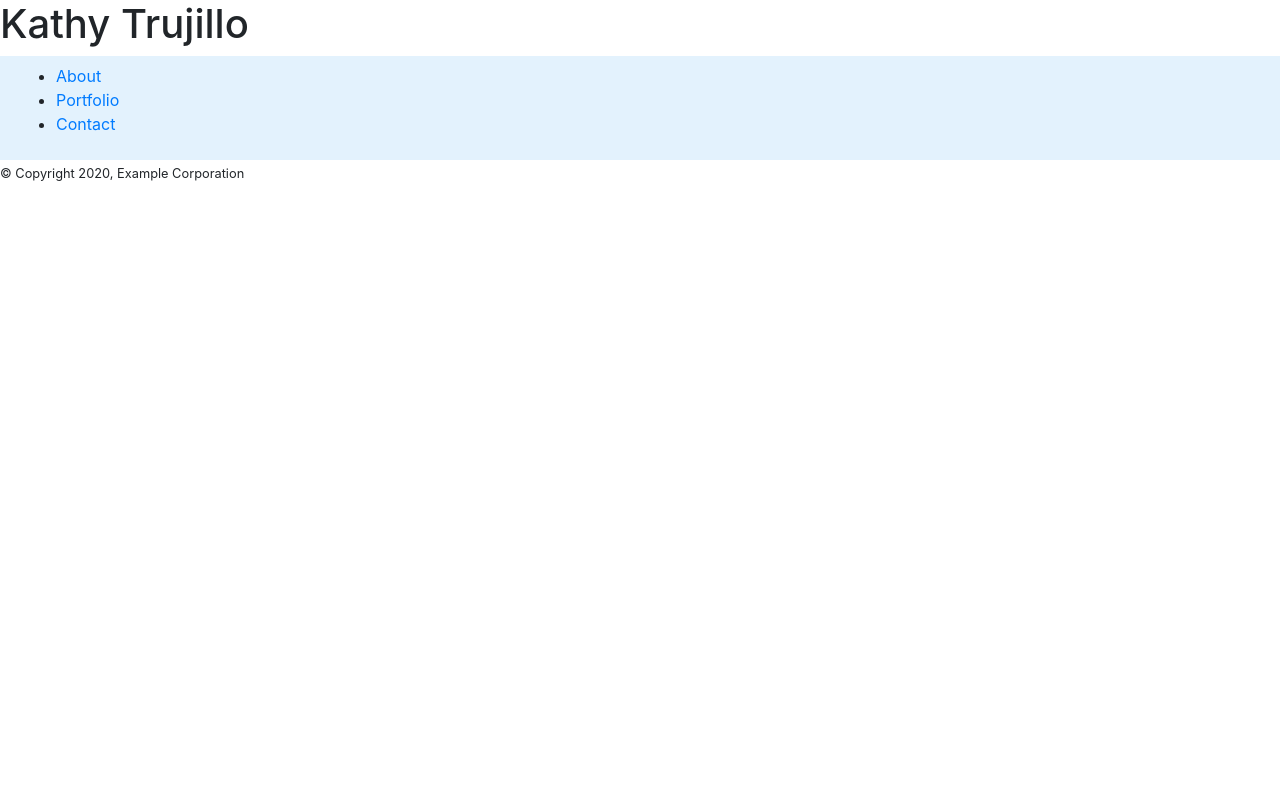
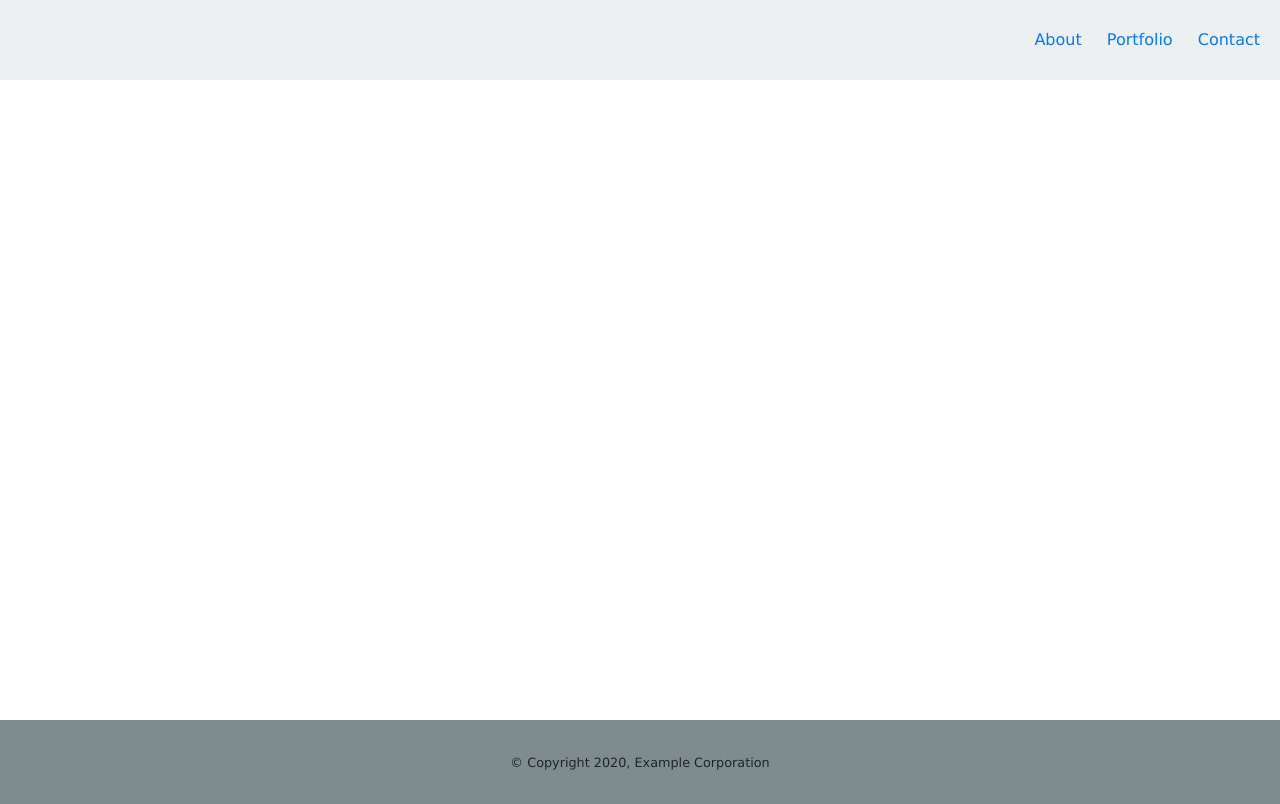
Before and after one commit to trukat/Bootstrap_portfolio, a plain HTML site: page index.html in a window 1280 px wide. Drawn offline with nearby package versions, Linux system fonts and the light colour scheme.

Commit message:
added portfolio and contact page

```diff
--- a/Assets/css/reset.css
+++ b/Assets/css/reset.css
@@ -1,3 +1,4 @@
 * {
     margin: 0;
+    font-family: 'Lucida Sans', 'Lucida Sans Regular', 'Lucida Grande', 'Lucida Sans Unicode', Geneva, Verdana, sans-serif
 }
--- a/Assets/css/style.css
+++ b/Assets/css/style.css
@@ -1,12 +1,32 @@
+
+
 nav {
+   height: 10vh;
+   position: relative;
+}
 
+.nav-items {
+    position: absolute;
+    top: 50%;
+    right: 20px;
+    transform: translate(0%, -50%);
+}
+
+.nav-items li {
+    display: inline;
+}
+
+.nav-items li:not(:last-child) {
+    margin-right: 20px;
 }
 
 main {
-
+    height: 80vh;
 }
 
 footer {
-
-
-}
+    padding: 30px;
+    background-color: #7f8c8d;
+    position: relative;
+    text-align: center;
+  }
--- a/index.html
+++ b/index.html
@@ -14,30 +14,25 @@
 
   <body>
     <header>
-      <h1>Kathy Trujillo</h1>
-      <nav class="navbar navbar-light" style="background-color: #e3f2fd;">
-          <ul>
-              <li class="nav-item">
-                  <a href="#nav-link" href="/index.html">About</a>
+      <nav class="navbar navbar-light" style="background-color: #ecf0f1;">
+          <ul class="nav-items">
+              <li>
+                  <a href="/index.html">About</a>
               </li>
-              <li class="nav-item">
-                  <a href="#nav-link" href="./portfolio.html">Portfolio</a>
+              <li>
+                  <a href="./portfolio.html">Portfolio</a>
               </li>
-              <li class="nav-item">
-                  <a href="#nav-link" href="./contact.html">Contact</a>
+              <li>
+                  <a href="./contact.html">Contact</a>
               </li>
           </ul>
       </nav>
     </header>
-      <main class="main"></main>
-      <footer class="footer"><small>&copy; Copyright 2020, Example Corporation</small></footer>
+      <main></main>
 
-    <!-- Optional JavaScript -->
-    <!-- jQuery first, then Popper.js, then Bootstrap JS -->
-    <script src="https://code.jquery.com/jquery-3.5.1.slim.min.js" integrity="sha384-DfXdz2htPH0lsSSs5nCTpuj/zy4C+OGpamoFVy38MVBnE+IbbVYUew+OrCXaRkfj" crossorigin="anonymous"></script>
-    <script src="https://cdn.jsdelivr.net/npm/popper.js@1.16.1/dist/umd/popper.min.js" integrity="sha384-9/reFTGAW83EW2RDu2S0VKaIzap3H66lZH81PoYlFhbGU+6BZp6G7niu735Sk7lN" crossorigin="anonymous"></script>
-    <script src="https://stackpath.bootstrapcdn.com/bootstrap/4.5.2/js/bootstrap.min.js" integrity="sha384-B4gt1jrGC7Jh4AgTPSdUtOBvfO8shuf57BaghqFfPlYxofvL8/KUEfYiJOMMV+rV" crossorigin="anonymous"></script>
-
+    <footer>
+      <small>&copy; Copyright 2020, Example Corporation</small>
+    </footer>
 
   </body>
 </html>
```
Also changed, not shown: contact.html (+38 -0 lines), portfolio.html (+38 -0 lines).
